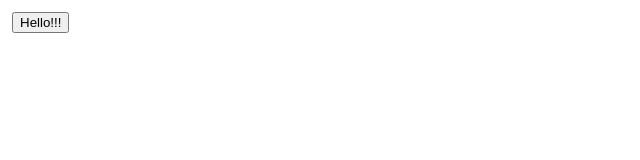
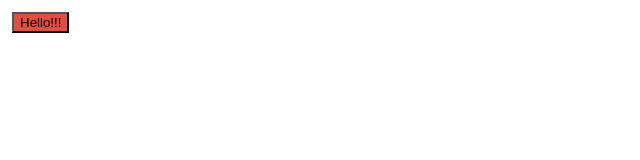
Before and after one commit to Hlautameki/poligon-app, a React (Create React App) app: page / in a window 1280 px wide. Shown: the top 160 px of the page, without its empty margins (0-640 px from the left). Built offline with nearby package versions, Linux system fonts and the light colour scheme.

Commit message:
Use BGColors enum in App.tsx

```diff
--- a/src/App.tsx
+++ b/src/App.tsx
@@ -1,9 +1,9 @@
-import { Button } from './Button/Button';
+import { Button, BGColors } from './Button/Button';
 
 function App() {
   return (
     <div className="App">
-      <Button label='Hello!!!'/>
+      <Button label='Hello!!!' bgColor={BGColors.alizarin}/>
     </div>
   );
 }
--- a/src/Button/Button.tsx
+++ b/src/Button/Button.tsx
@@ -46,4 +46,4 @@ function Button(props: ButtonProps) {
 
 // export default Button;
 
-export { Button };
+export { Button, BGColors };
```
